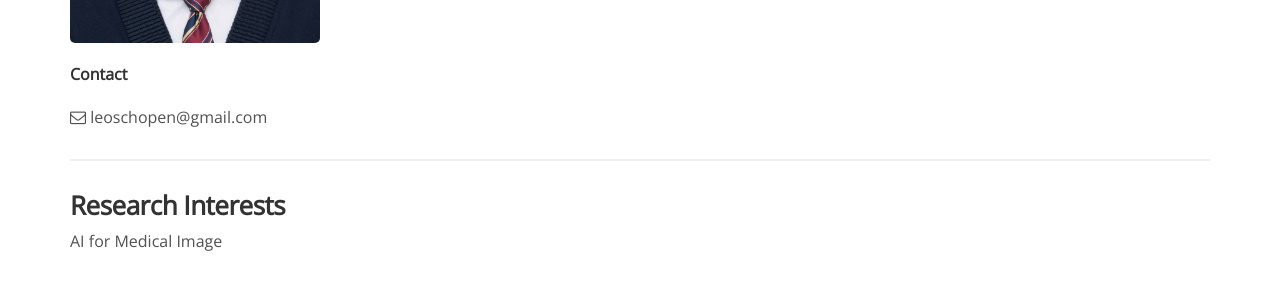
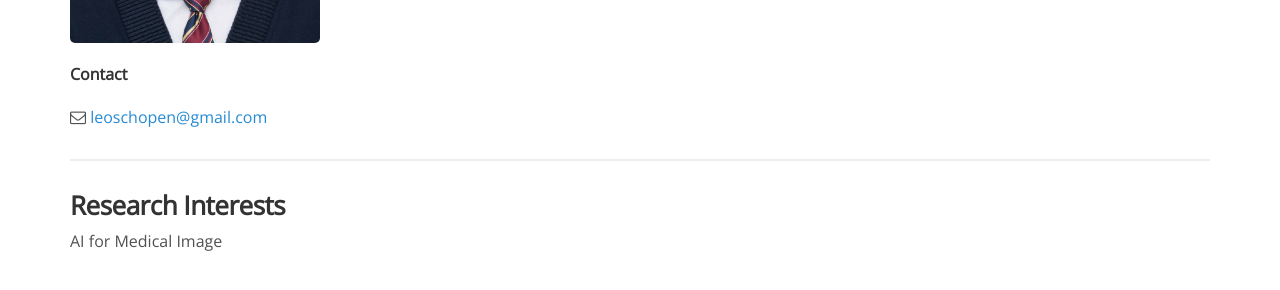
Before and after one commit to chenligroup/chenligroup.github.io, a Jekyll site: the page built from _people/Xiangyu_Wang.md, in a window 1280 px wide. Shown: the part 432-722 px from the top of the page. Built offline with Jekyll 4.4.1, drawn with Linux system fonts in a browser that asks for light colours; nearby versions of some CDN libraries; comment, search, counter and statistics services are not loaded.

Commit message:
Update Xiangyu_Wang.md

```diff
--- a/_people/Xiangyu_Wang.md
+++ b/_people/Xiangyu_Wang.md
@@ -9,7 +9,7 @@
 
 **Contact**
 
-<i class="fa fa-envelope-o"></i> leoschopen@gmail.com<br>
+<i class="fa fa-envelope-o"></i> <leoschopen@gmail.com><br>
 
 <hr>
 
```
